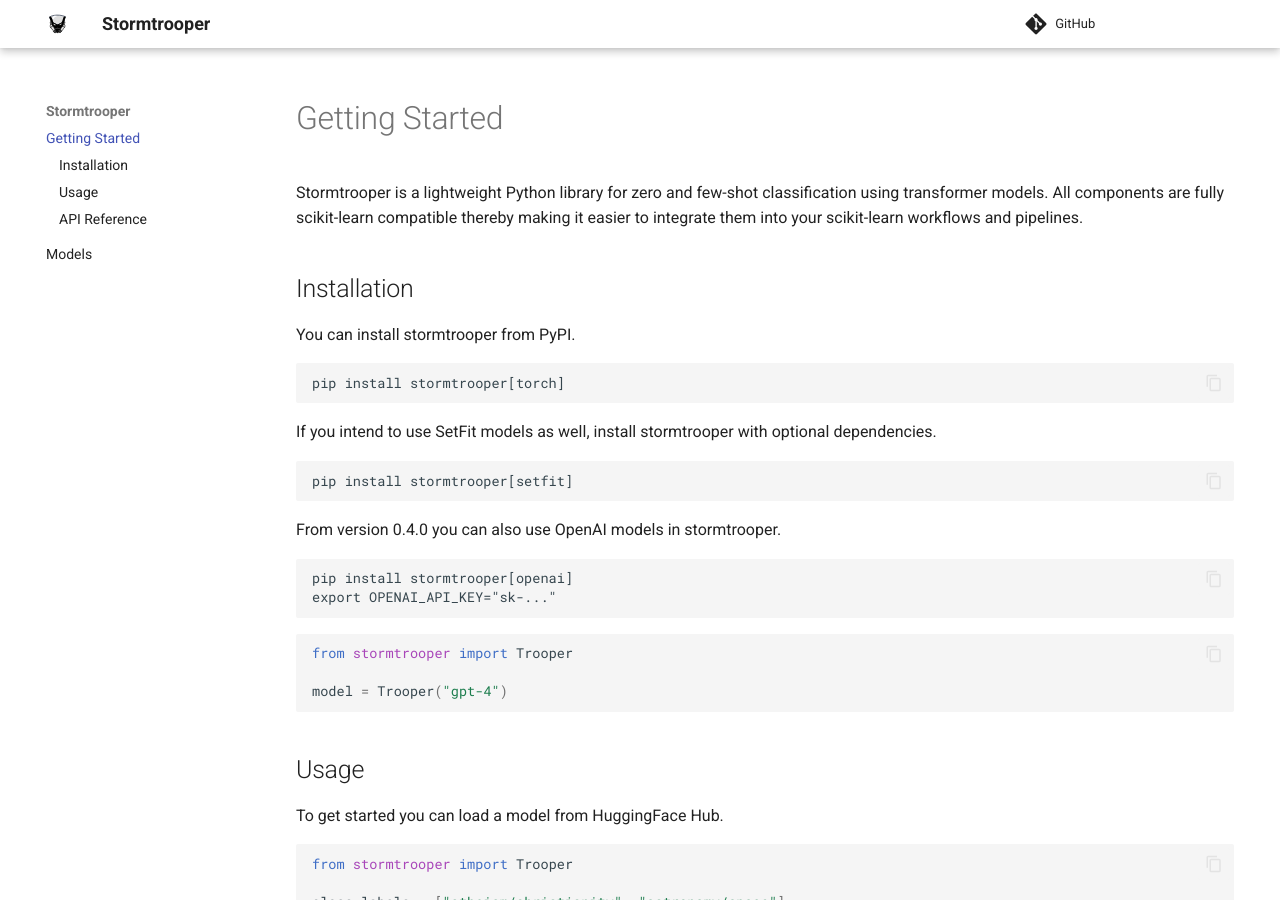
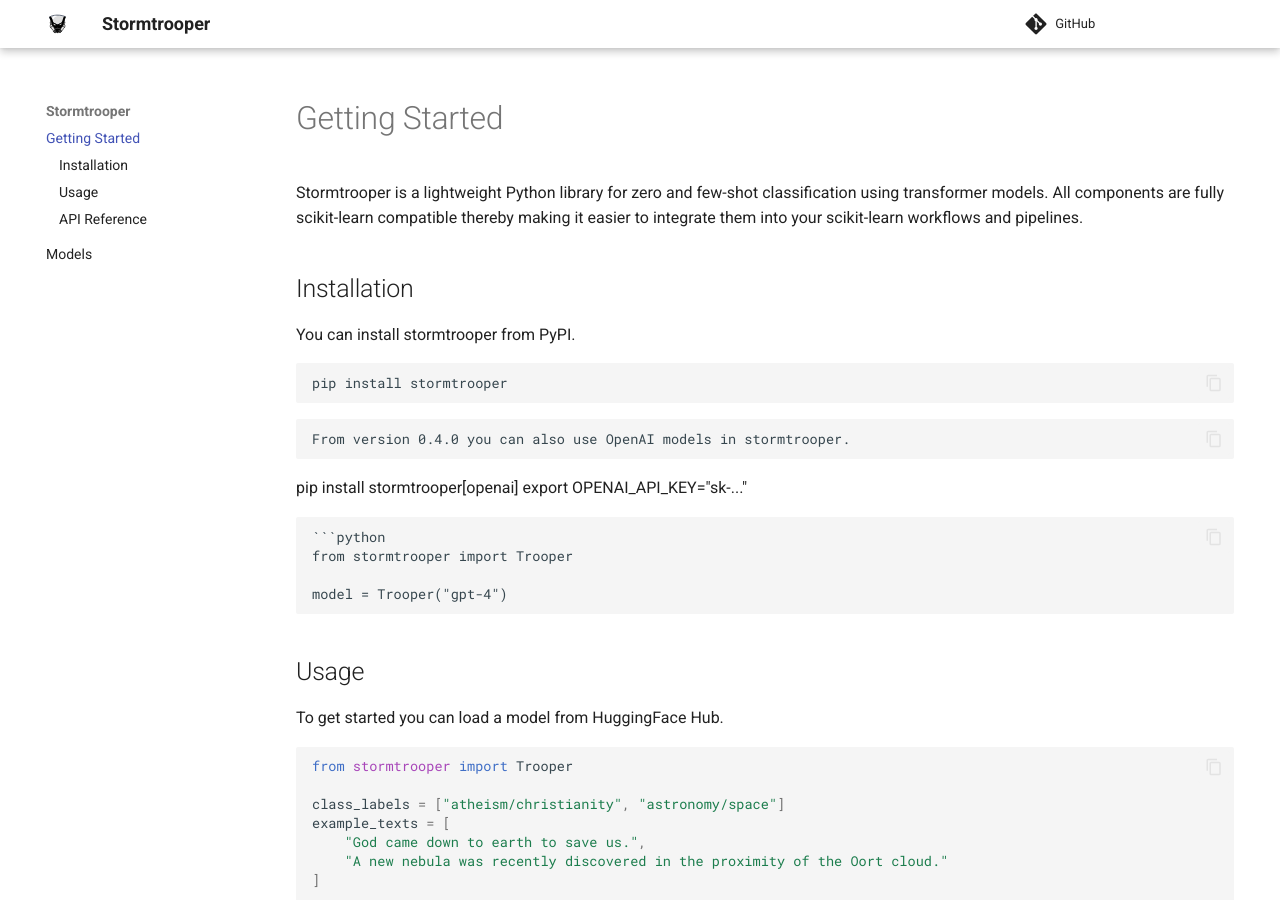
Before and after one commit to centre-for-humanities-computing/stormtrooper, an MkDocs documentation site: the page built from docs/index.md, in a window 1280 px wide and 900 px high. Built offline with MkDocs 1.6.1 and Material for MkDocs 9.7.7, drawn with Linux system fonts in a browser that asks for light colours; comment, search, counter and statistics services are not loaded; some of the changed text lies outside the part shown.

Commit message:
Removed irrelevant information about setfit in docs

````diff
--- a/docs/index.md
+++ b/docs/index.md
@@ -6,13 +6,9 @@
 You can install stormtrooper from PyPI.
 
 ```
-pip install stormtrooper[torch]
+pip install stormtrooper
 ```
 
-If you intend to use SetFit models as well, install stormtrooper with optional dependencies.
-
-```
-pip install stormtrooper[setfit]
 ```
 
 From version 0.4.0 you can also use OpenAI models in stormtrooper.
````
Also changed, not shown: other parts of docs/index.md (+1 -1 lines), docs/models.md (+1 -3 lines).
